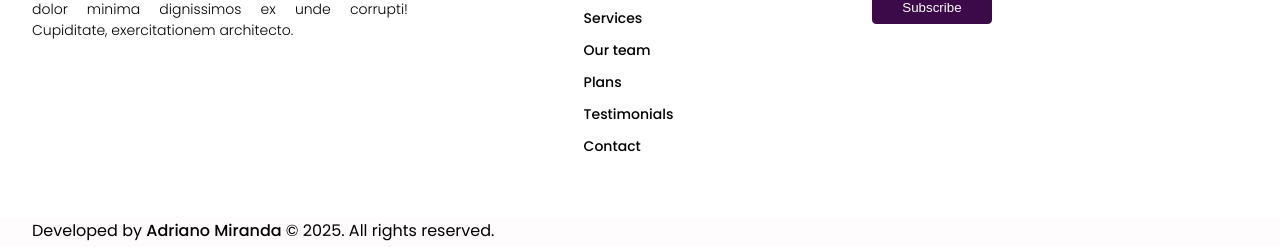
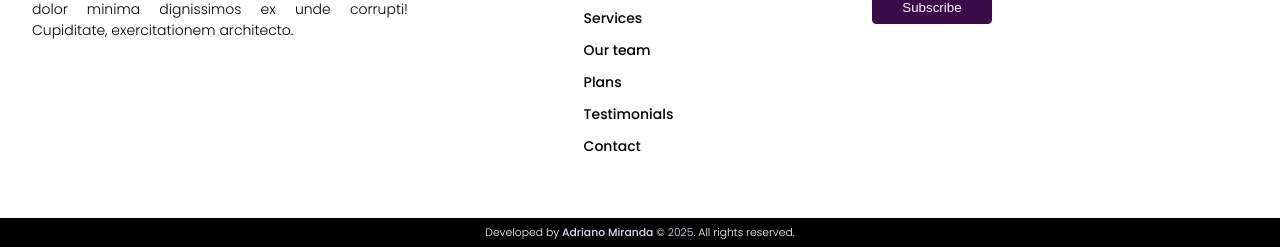
Before and after one commit to adrjmiranda/digital-marketing-page-design, a website: page public/index.html in a window 1280 px wide. Shown: the part 5108-5355 px from the top of the page. Drawn offline with nearby package versions, Linux system fonts and the light colour scheme.

Commit message:
chore: created style for credit area

```diff
--- a/public/assets/css/style.css
+++ b/public/assets/css/style.css
@@ -24,6 +24,7 @@
 	--bold-font: 700;
 
 	/* Font Size */
+	--xs-fs: 0.675rem;
 	--sm-fs: 0.875rem;
 	--base-fs: 1rem;
 	--lg-fs: 1.25rem;
@@ -772,5 +773,22 @@ select {
 /************** End of FOOTER ***************/
 
 /***************** CREDIT AREA *******************/
-/* TODO: Create CREDIT AREA style */
+#credit-area {
+	background-color: var(--black-color-00);
+	display: flex;
+	align-items: center;
+	justify-content: center;
+	padding-block: 0.41rem;
+}
+
+.credit {
+	text-align: center;
+	color: var(--white-color-00);
+	font-weight: var(--light-font);
+	font-size: var(--xs-fs);
+}
+
+.credit :is(a, span) {
+	color: var(--secondary-color);
+}
 /************** End of CREDIT AREA ***************/
```
